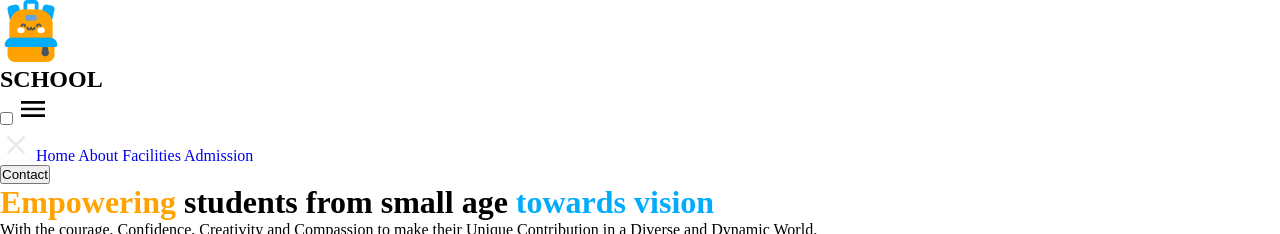
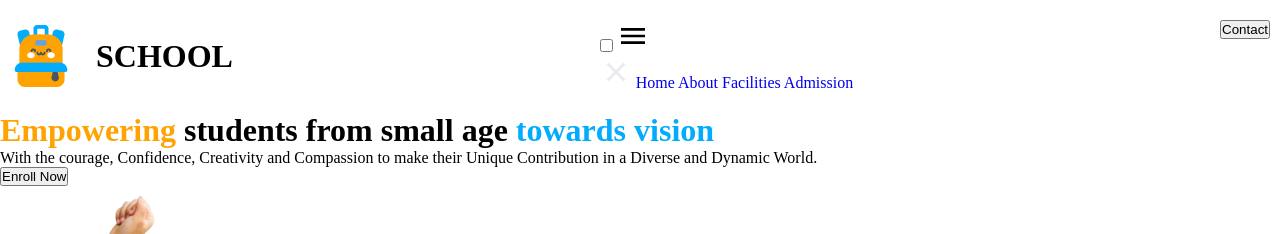
Before and after one commit to arjonghosh32/2nd-assing-repo, a plain HTML site: page index.html in a window 1280 px wide. Shown: the top 234 px of the page. Drawn offline with Linux system fonts and the light colour scheme.

Commit message:
4th time

```diff
--- a/style.css
+++ b/style.css
@@ -61,3 +61,25 @@ a, button {
              0 10px 10px rgba(0,0,0,.2),
              0 20px 20px rgba(0,0,0,.15);
 }
+
+/* Header part styling */
+
+/* the nav part */
+
+.top_sec {
+  max-width: 1260px;
+  display: flex;
+  justify-content: space-between;
+  margin: 20px auto;
+}
+
+.top_left {
+  display: flex;
+  align-items: center;
+  gap: 24px;
+}
+
+.top_left h2 {
+  font-size: 2rem;
+  font-weight: bold;
+}
```
